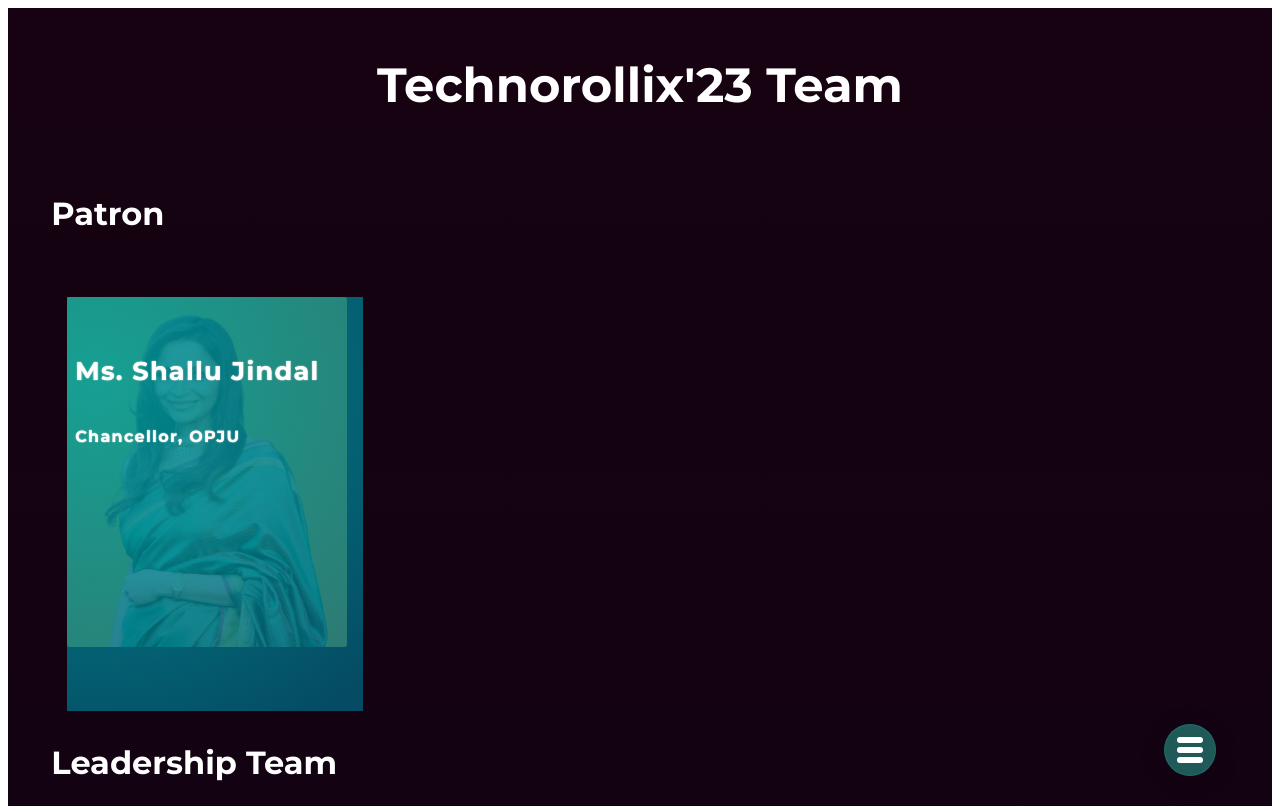
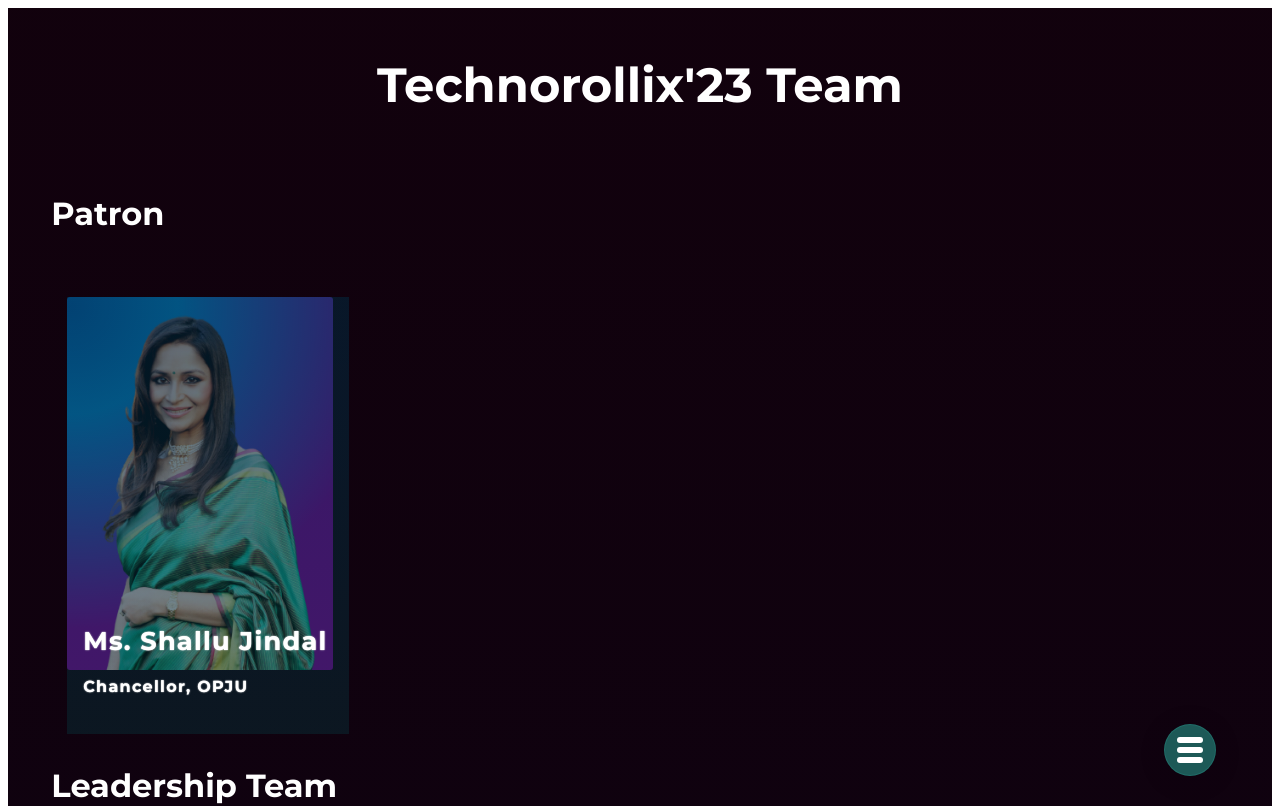
Before and after one commit to subrat611/technorollix23, a Nuxt app: page /team in a window 1280 px wide. Shown: the top 806 px of the page. Built offline with nearby package versions, Linux system fonts and the light colour scheme; a web font is replaced by a local one.

Commit message:
team page updated

```diff
--- a/components/TeamCard.vue
+++ b/components/TeamCard.vue
@@ -22,16 +22,18 @@ export default {
 
 <style lang="scss" scoped>
 .team-card {
-  width: 280px;
-  height: 350px;
+  width: 266px;
+  height: 373px;
   border-radius: 3px;
   margin: 2rem 1rem 1rem 1rem;
   background: #edf2f4;
   position: relative;
+  background: #000;
   background-image: radial-gradient(
-    circle 941px at 2.6% 6.8%,
-    rgba(228, 214, 24, 0.81) 15.9%,
-    rgba(249, 208, 40, 0.7) 88.6%
+    circle farthest-corner at 1.1% 2.5%,
+    rgba(0, 113, 208, 1) 0%,
+    rgba(0, 160, 247, 1) 24%,
+    rgb(140, 2, 175) 71.9%
   );
 
   img {
@@ -46,28 +48,33 @@ export default {
     left: 0;
     width: 100%;
     height: 100%;
-    // background: rgba(73, 160, 120, 0.8);
-    background-image: radial-gradient(
-      circle farthest-corner at 10% 20%,
-      rgba(0, 152, 155, 0.9) 3.1%,
-      rgba(0, 94, 120, 0.8) 94.2%
+    background: rgba(7, 7, 7, 0.5);
+    background-image: linear-gradient(
+      178.8deg,
+      rgba(0, 88, 143, 0.233) 13.8%,
+      rgba(21, 189, 240, 0.103) 95.4%
     );
     color: #fff;
     padding: 2rem 0.5rem;
     transition: all 300ms ease-in-out;
 
     .title {
+      position: absolute;
+      bottom: 12%;
       color: #ffffff;
       font-family: 'Montserrat', sans-serif;
       font-weight: bolder;
       letter-spacing: 0.05em;
       font-size: 1.6rem;
       text-shadow: rgb(241, 241, 241) 0px 0px 1px,
-        rgba(211, 211, 211, 0.568) 0px 0px 2px;
+        rgba(211, 211, 211, 0.712) 0px 0px 2px;
+      padding: 0 0.5rem;
     }
 
     .desig {
-      padding-top: 1rem;
+      position: absolute;
+      bottom: 5%;
+      padding: 1rem 0.5rem 0rem 0.5rem;
       font-family: 'Montserrat', sans-serif;
       font-weight: bolder;
       letter-spacing: 0.08em;
--- a/pages/team.vue
+++ b/pages/team.vue
@@ -157,7 +157,7 @@ export default {
 <style lang="scss" scoped>
 .team-wrapper {
   background: #000;
-  background-image: linear-gradient(to bottom, #42063156, #0e0e5552);
+  background-image: linear-gradient(to bottom, #6308492d, #0e0e5552);
   background-repeat: no-repeat;
   min-height: 100vh;
   max-height: 100%;
```
Also changed, not shown: static/team/princy.png.
